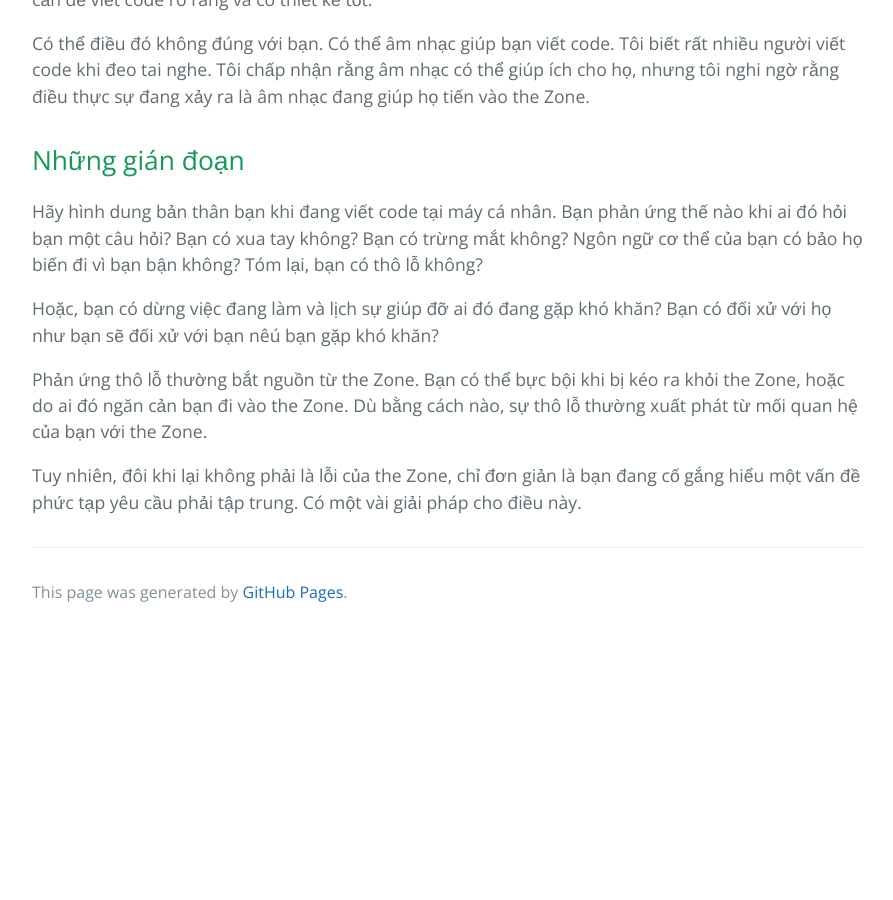
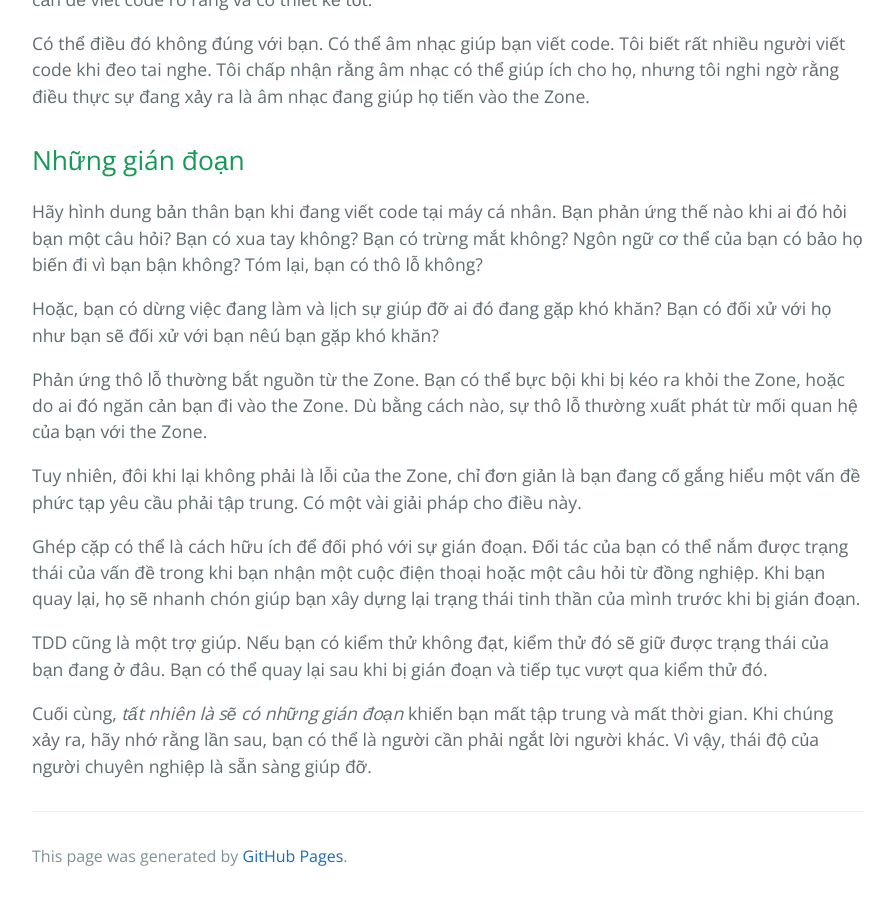
Before and after one commit to HaiBV/haibv.github.io, a Jekyll site: the page built from clean-coder/chapter-4-coding.md, in a window 1280 px wide and 900 px high, scrolled down 5251 px. Shown: the whole window, without its empty margins (192-1085 px from the left). Built offline with Jekyll 4.4.1, drawn with Linux system fonts in a browser that asks for light colours; our own code applies the rules of GitHub Pages for plain Markdown files; before the commit the page ends 5887 px from its top, so only the background shows below that.

Commit message:
Book - The Clean Coder - Chapter 4 - Coding

```diff
--- a/clean-coder/chapter-4-coding.md
+++ b/clean-coder/chapter-4-coding.md
@@ -105,3 +105,9 @@ Hoặc, bạn có dừng việc đang làm và lịch sự giúp đỡ ai đó
 Phản ứng thô lỗ thường bắt nguồn từ the Zone. Bạn có thể bực bội khi bị kéo ra khỏi the Zone, hoặc do ai đó ngăn cản bạn đi vào the Zone. Dù bằng cách nào, sự thô lỗ thường xuất phát từ mối quan hệ của bạn với the Zone.
 
 Tuy nhiên, đôi khi lại không phải là lỗi của the Zone, chỉ đơn giản là bạn đang cố gắng hiểu một vấn đề phức tạp yêu cầu phải tập trung. Có một vài giải pháp cho điều này.
+
+Ghép cặp có thể là cách hữu ích để đối phó với sự gián đoạn. Đối tác của bạn có thể nắm được trạng thái của vấn đề trong khi bạn nhận một cuộc điện thoại hoặc một câu hỏi từ đồng nghiệp. Khi bạn quay lại, họ sẽ nhanh chón giúp bạn xây dựng lại trạng thái tinh thần của mình trước khi bị gián đoạn.
+
+TDD cũng là một trợ giúp. Nếu bạn có kiểm thử không đạt, kiểm thử đó sẽ giữ được trạng thái của bạn đang ở đâu. Bạn có thể quay lại sau khi bị gián đoạn và tiếp tục vượt qua kiểm thử đó.
+
+Cuối cùng, _tất nhiên là sẽ có những gián đoạn_ khiến bạn mất tập trung và mất thời gian. Khi chúng xảy ra, hãy nhớ rằng lần sau, bạn có thể là người cần phải ngắt lời người khác. Vì vậy, thái độ của người chuyên nghiệp là sẵn sàng giúp đỡ.
```
